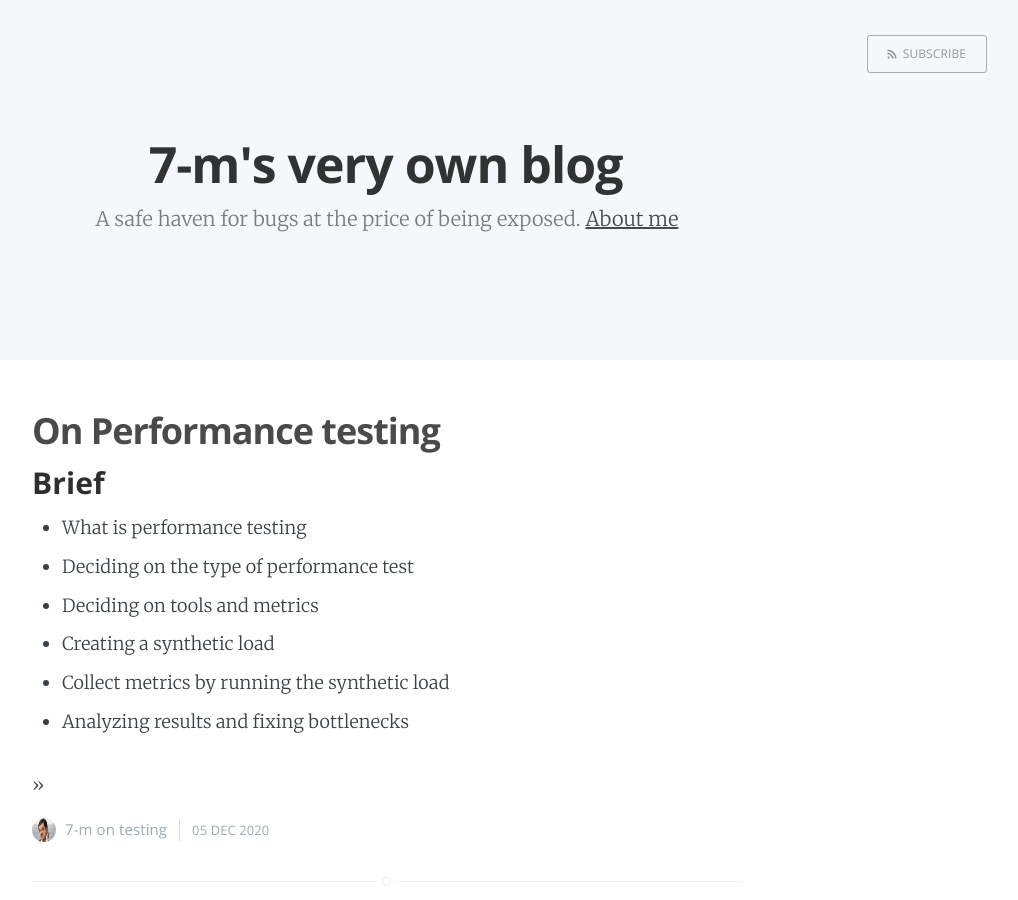
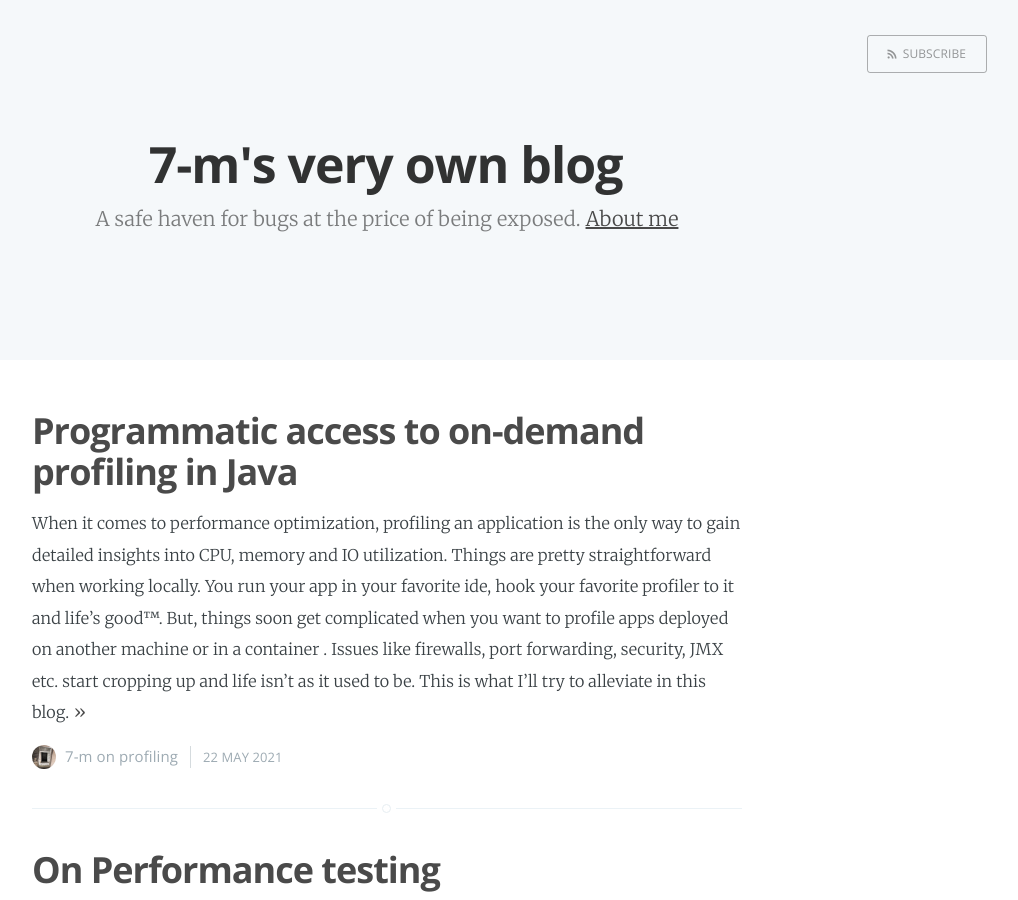
Before and after one commit to 7-m/7-m.github.io, a Jekyll site: the page built from index.html, in a window 1280 px wide and 900 px high. Shown: the whole window, without its empty margins (253-1271 px from the left). Built offline with Jekyll 4.4.1, drawn with Linux system fonts in a browser that asks for light colours; the list of posts is cut into pages by our own code; some of the changed text lies outside the part shown.

Commit message:
corrected blog 3 date

```diff
--- a/_posts/2021-05-22-Programmatic-profiling.markdown
+++ b/_posts/2021-05-22-Programmatic-profiling.markdown
@@ -1,7 +1,7 @@
 ---
 layout: post
 title:  "Programmatic access to on-demand profiling in Java"
-date:   2020-11-22 00:00:00
+date:   2021-05-22 00:00:00
 categories: profiling
 ---
 
```
Also changed, not shown: assets/images/profile.jpg.
